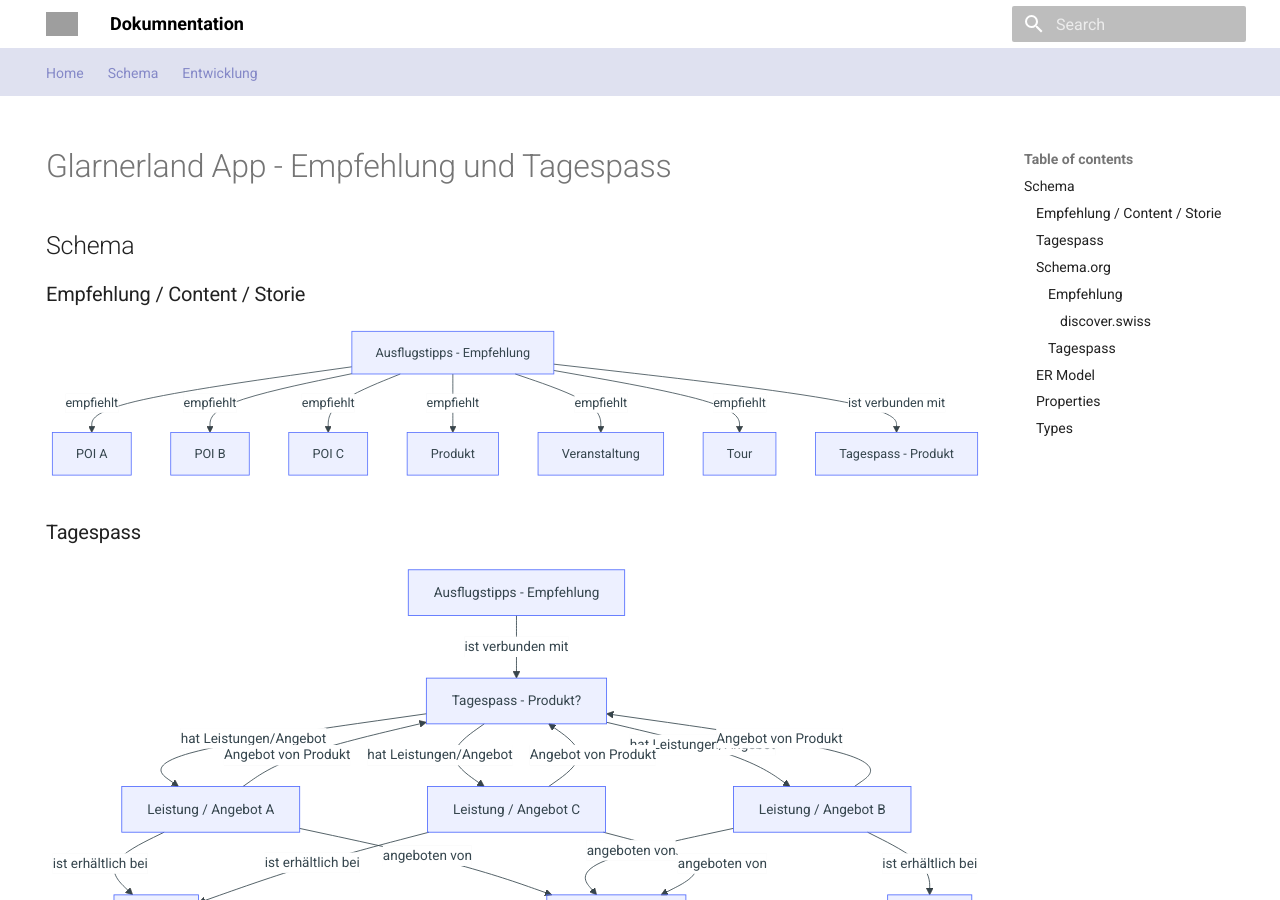
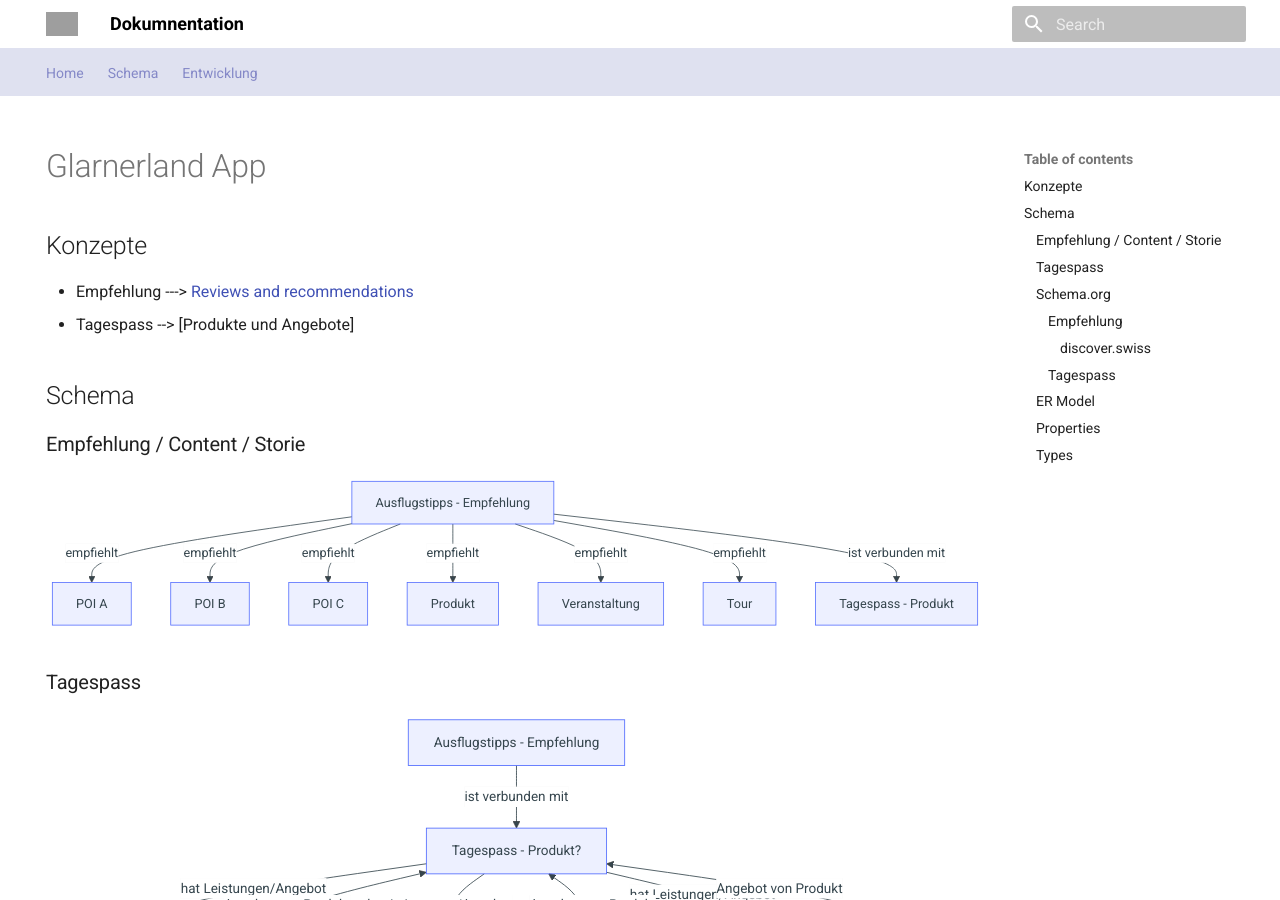
Before and after one commit to tsolenthaler/docs.contentdesk.io, an MkDocs documentation site: the page built from docs/dev/projects/glarnerlandApp.md, in a window 1280 px wide and 900 px high. Built offline with MkDocs 1.6.1 and Material for MkDocs 9.7.7, drawn with Linux system fonts in a browser that asks for light colours; grey boxes are pictures that could not be loaded.

```diff
--- a/docs/dev/projects/glarnerlandApp.md
+++ b/docs/dev/projects/glarnerlandApp.md
@@ -4,7 +4,16 @@
   #- toc
 ---
 
-# Glarnerland App - Empfehlung und Tagespass
+# Glarnerland App
+
+
+## Konzepte
+
+* Empfehlung ---> [Reviews and recommendations]
+* Tagespass --> [Produkte und Angebote]
+
+[Reviews and recommendations]: ../concepts/reviews-and-recommendations.md
+[Produkte]: ../concepts/produkte-und-angebote.md
 
 ## Schema
 
```
Also changed, not shown: docs/dev/concepts/produkte-und-angebote.md (added).
